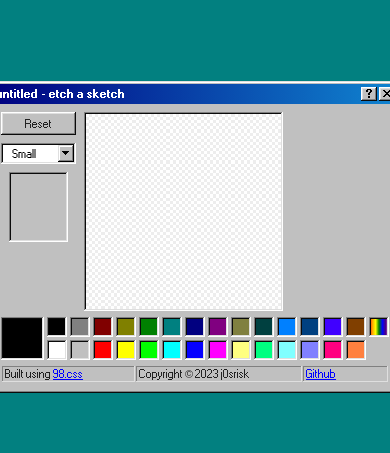
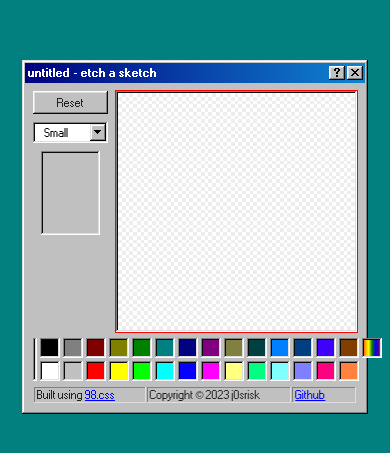
Before and after one commit to j0srisk/etch-a-sketch, a plain HTML site: page index.html in a window 390 px wide. Shown: the part 185-638 px from the top of the page. Drawn offline with nearby package versions, Linux system fonts and the light colour scheme.

Commit message:
Updated styling to be mobile responsive

```diff
--- a/style.css
+++ b/style.css
@@ -13,6 +13,13 @@ body{
     padding: 2px;
 }
 
+.window {
+    display: flex;
+    flex-direction: column;
+    width: calc(100vw - 50px);
+    max-width: 600px;
+}
+
 .content {
     display: flex;
     gap: 8px;
@@ -24,10 +31,16 @@ body{
     gap: 8px;
 }
 
+.grid-wrapper {
+    outline: red 1px solid;
+    display: flex;
+    flex: 1;
+}
+
 #grid {
     display: grid;
-    min-width: 50vw;
-    height: 50vw;
+    width: 100%;
+    aspect-ratio : 1 / 1;
 }
 
 .pixel {
```
